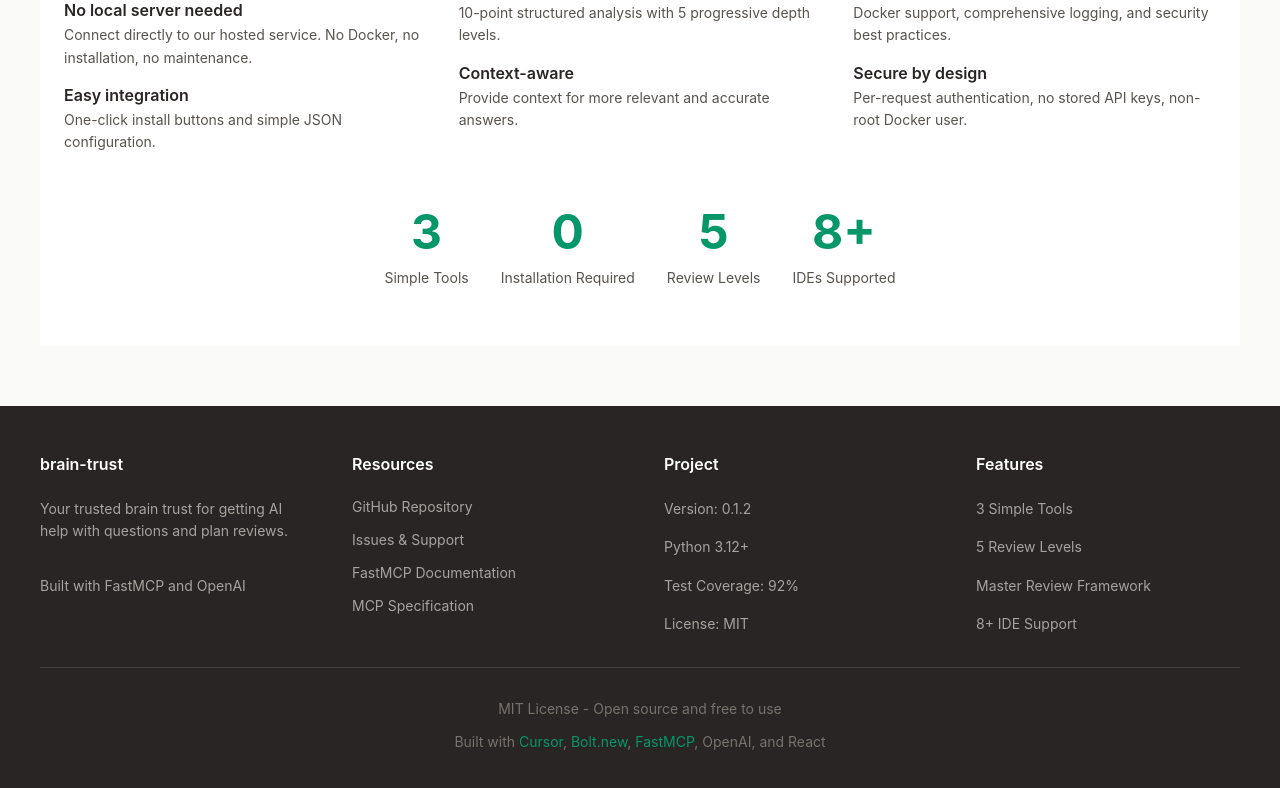
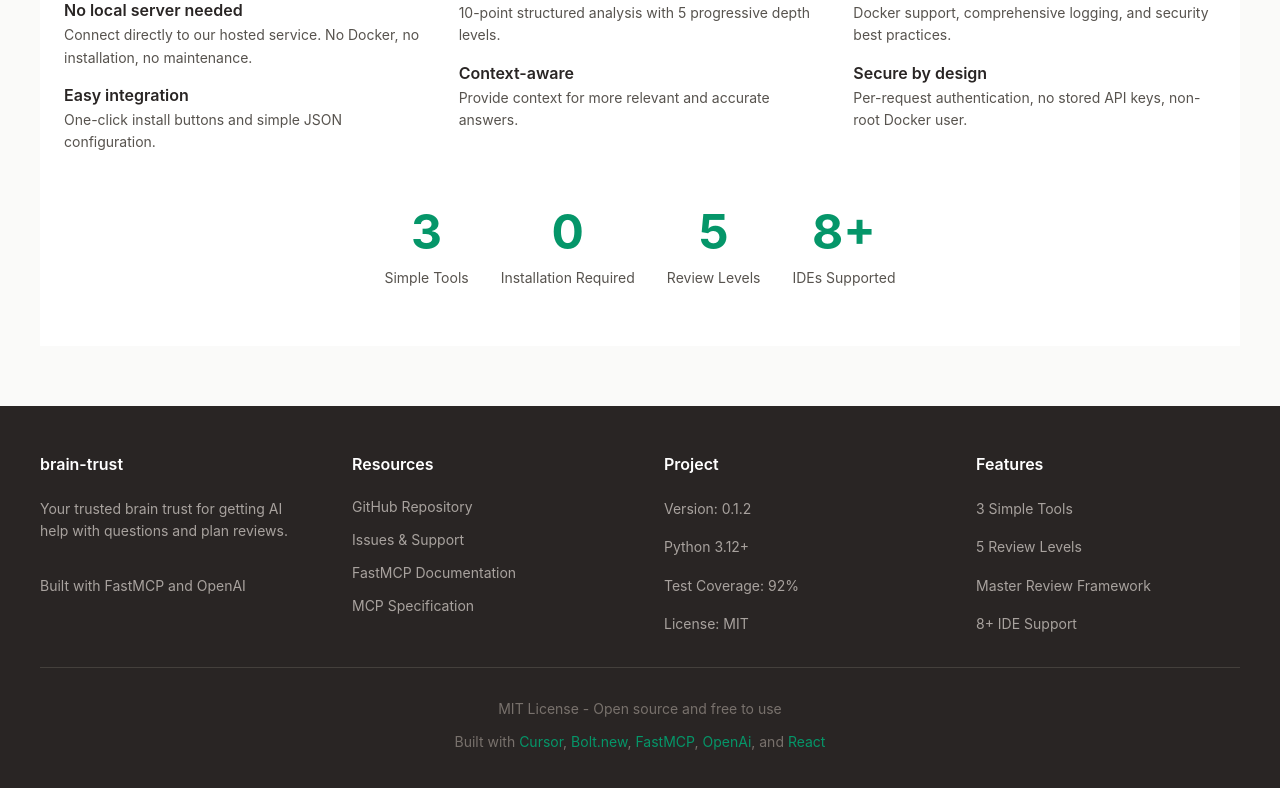
Before and after one commit to bernierllc/brain-trust-mcp, a React (Vite) app in the folder frontend/: page / in a window 1280 px wide. Shown: the part 3226-4014 px from the top of the page. Built offline with nearby package versions, Linux system fonts and the light colour scheme.

Commit message:
Updated Footer.jsx

```diff
--- a/frontend/src/components/Footer.jsx
+++ b/frontend/src/components/Footer.jsx
@@ -54,7 +54,7 @@ function Footer() {
             MIT License - Open source and free to use
           </p>
           <p className="footer-copyright">
-            Built with <a href="https://cursor.com/" target="_blank">Cursor</a>, <a href="https://bolt.new/?rid=bmy46m" target="_blank">Bolt.new</a>, <a href="https://gofastmcp.com/getting-started/welcome" target="_blank">FastMCP</a>, OpenAI, and React
+            Built with <a href="https://cursor.com/" target="_blank">Cursor</a>, <a href="https://bolt.new/?rid=bmy46m" target="_blank">Bolt.new</a>, <a href="https://gofastmcp.com/getting-started/welcome" target="_blank">FastMCP</a>, <a href="https://chat.openai.com" target="_blank">OpenAi</a>, and <a href="https://react.dev">React</a>
           </p>
         </div>
       </div>
```
